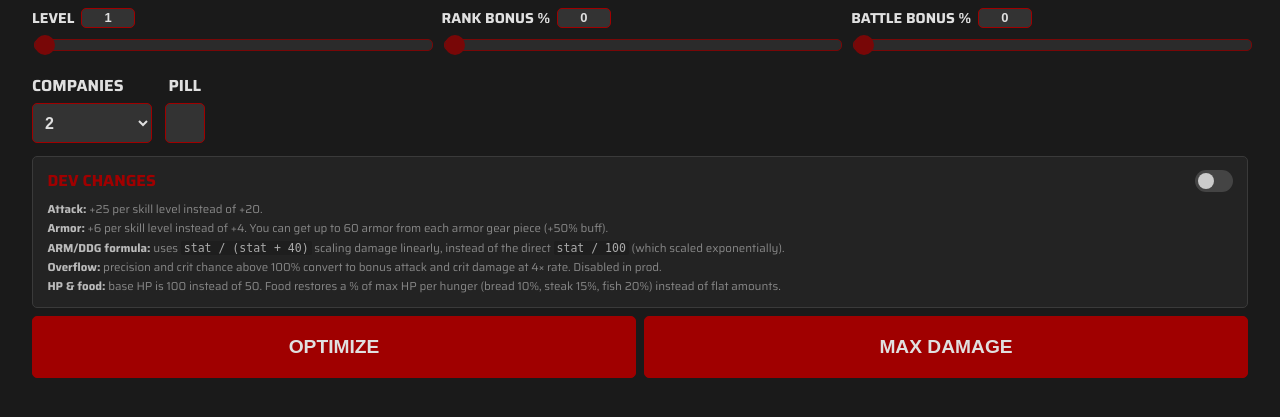
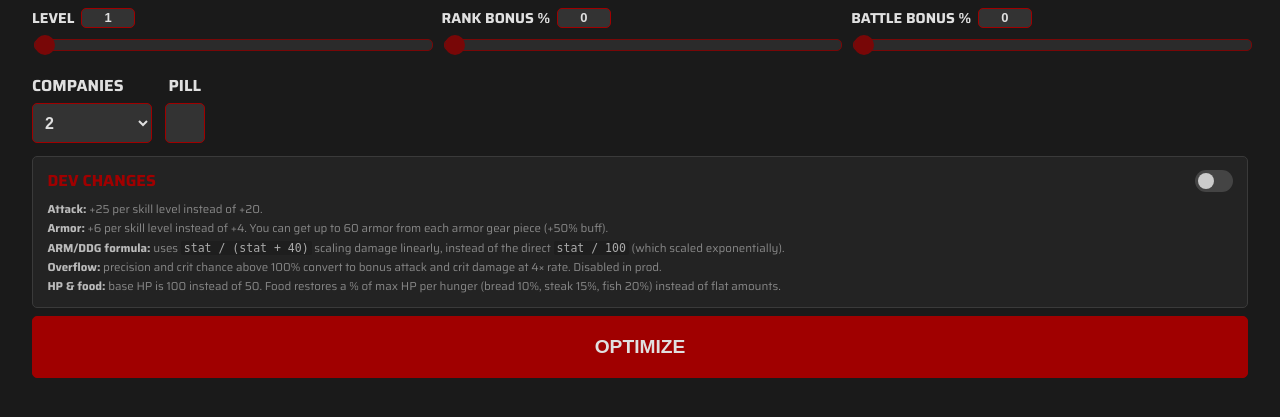
Before and after one commit to TheGroxEmpire/warera-war-planner, a Flask app: page / in a window 1280 px wide. Shown: the part 126-543 px from the top of the page. Run offline with Flask 3, Linux system fonts and the light colour scheme.

Commit message:
removed max dmg

```diff
--- a/static/script.js
+++ b/static/script.js
@@ -55,18 +55,6 @@ document.addEventListener("DOMContentLoaded", () => {
         });
     }
 
-    // --- Max Damage Button ---
-    const maxDamageBtn = document.getElementById("max-damage-btn");
-    const modeInput = document.getElementById("mode-input");
-    let currentMode = "optimize";
-
-    maxDamageBtn.addEventListener("click", () => {
-        currentMode = "max_damage";
-        modeInput.value = "max_damage";
-        buildForm.requestSubmit();
-        modeInput.value = "optimize";
-    });
-
     // --- Form Submission ---
     let isOptimizing = false;
 
@@ -75,17 +63,10 @@ document.addEventListener("DOMContentLoaded", () => {
         if (isOptimizing) return;
 
         const data = new FormData(buildForm);
-        const mode = currentMode;
-        currentMode = "optimize";
-
-        const activeBtn = mode === "max_damage" ? maxDamageBtn : optimizeBtn;
-        const inactiveBtn = mode === "max_damage" ? optimizeBtn : maxDamageBtn;
-        const spinnerText = mode === "max_damage" ? "MAXIMIZING" : "OPTIMIZING";
 
         resultsDiv.innerHTML = "";
-        activeBtn.disabled = true;
-        inactiveBtn.disabled = true;
-        activeBtn.innerHTML = `<span class="spinner"></span><span>${spinnerText}</span>`;
+        optimizeBtn.disabled = true;
+        optimizeBtn.innerHTML = `<span class="spinner"></span><span>OPTIMIZING</span>`;
         isOptimizing = true;
 
         try {
@@ -108,9 +89,7 @@ document.addEventListener("DOMContentLoaded", () => {
             resultsDiv.innerHTML = `<p class="error">An error occurred during optimization. Please try again later.</p>`;
         } finally {
             optimizeBtn.disabled = false;
-            maxDamageBtn.disabled = false;
             optimizeBtn.innerHTML = 'Optimize<span class="tooltip">Runs NSGA-II multi-objective optimization to find builds that balance damage vs. cost.</span>';
-            maxDamageBtn.innerHTML = 'Max Damage<span class="tooltip">Ignores cost entirely and finds the single build that maximizes total daily damage.</span>';
             isOptimizing = false;
         }
     });
--- a/static/style.css
+++ b/static/style.css
@@ -233,8 +233,7 @@ h3 {
 .pill-wrapper:hover .tooltip,
 .slider-container:hover .tooltip,
 .filter-tab:hover .tooltip,
-.optimize-btn:hover .tooltip,
-.max-damage-btn:hover .tooltip {
+.optimize-btn:hover .tooltip {
     display: block;
 }
 
@@ -923,28 +922,6 @@ select, button {
     gap: 0.5em;
 }
 
-.max-damage-btn {
-    display: flex;
-    justify-content: center;
-    flex: 1;
-    background-color: rgb(160, 0, 0);
-    font-weight: bold;
-    font-size: 1.2em;
-    padding: 1em 2em;
-    position: relative;
-    overflow: visible;
-}
-
-.max-damage-btn:hover {
-    background-color: rgb(190, 0, 0);
-}
-
-.max-damage-btn:disabled {
-    background-color: #333;
-    font-weight: bold;
-    font-size: 1em;
-    cursor: not-allowed;
-}
 
 /* Mythic set card (auto-mode) */
 .max-damage-card {
--- a/templates/index.html
+++ b/templates/index.html
@@ -82,10 +82,8 @@
                     </div>
                 </div>
 
-                <input type="hidden" name="mode" id="mode-input" value="optimize">
                 <div class="btn-row">
                     <button type="submit" class="optimize-btn">Optimize<span class="tooltip">Runs NSGA-II multi-objective optimization to find builds that balance damage vs. cost.</span></button>
-                    <button type="button" id="max-damage-btn" class="max-damage-btn">Max Damage<span class="tooltip">Ignores cost entirely and finds the single build that maximizes total daily damage.</span></button>
                 </div>
 
                 <!-- Filter section removed — server always returns 19+1 builds -->
```
